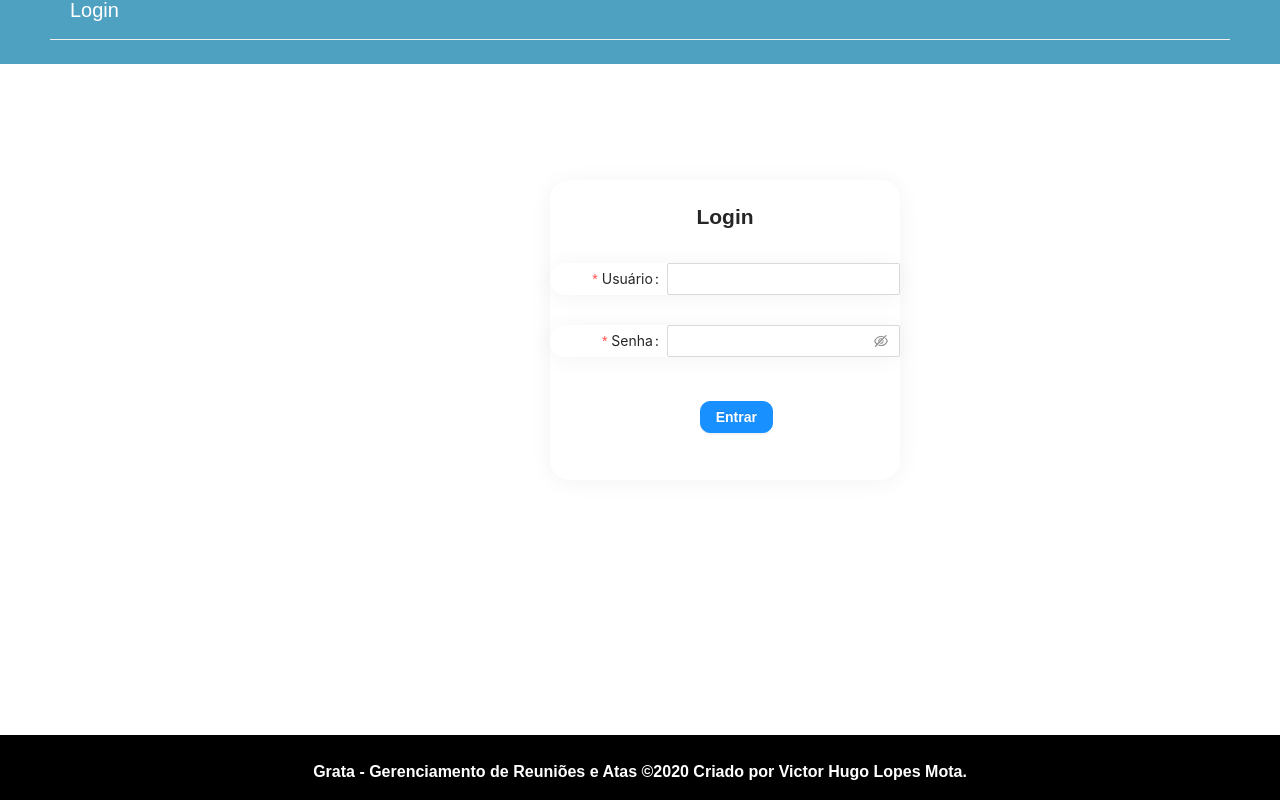
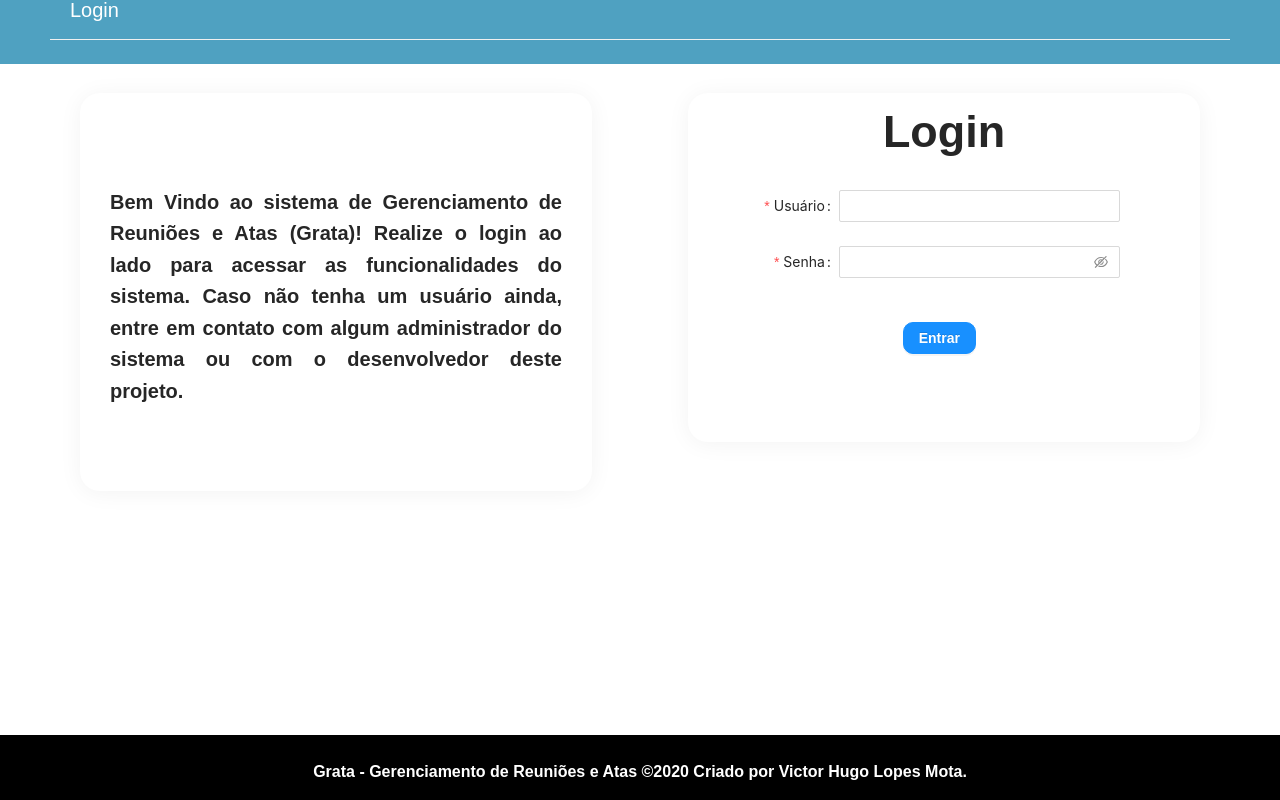
Before and after one commit to MrVictor42/Grata-Frontend-v2, a React (Create React App) app: page /login in a window 1280 px wide. Built offline with nearby package versions, Linux system fonts and the light colour scheme; no server answers.

Commit message:
bettering screen of login

```diff
--- a/src/components/login/Login.js
+++ b/src/components/login/Login.js
@@ -1,7 +1,5 @@
 import React, { Component } from 'react';
-import { Form, Input, Button, Layout } from 'antd';
-
-const { Content } = Layout;
+import { Form, Input, Button } from 'antd';
 
 class Login extends Component {
 
@@ -37,18 +35,30 @@ class Login extends Component {
         };
 
         return (
-            <Content className = 'contentLogin'>
-                <h1 className = 'texth1'> <b> Login </b> </h1>
+            <div className = 'backgroundLogin'>
+                <div className = 'container'>
+                    <div className = 'op1'>
+                        <p className = 'textContent'>
+                            <b>
+                            Bem Vindo ao sistema de Gerenciamento de Reuniões e Atas (Grata)!
+                            Realize o login ao lado para acessar as funcionalidades do sistema.
+                            Caso não tenha um usuário ainda, entre em contato com algum administrador
+                            do sistema ou com o desenvolvedor deste projeto.
+                            </b>
+                        </p>
+                    </div>
+                    <div className = 'op2'>
+                        <h3 className = 'texth1'> <b> Login </b> </h3>
                         <Form { ...layout } name = 'basic' onFinish = { this.handleSubmit } >
                             <Form.Item
-                        label = 'Usuário' name = 'username' className = 'inputFormLoginUser'
+                                label = 'Usuário' name = 'username' className = 'inputFormLogin'
                                 rules = {[{ required: true, message: 'Por Favor, Insira o Seu Usuário!' }]}
                             >
                                 <Input />
                             </Form.Item>
 
                             <Form.Item
-                        label = 'Senha' name = 'password' className = 'inputFormLoginUser'
+                                label = 'Senha' name = 'password' className = 'inputFormLogin'
                                 rules = {[{ required: true, message: 'Por Favor, Insira a Sua Senha!' }]}
                             >
                                 <Input.Password />
@@ -65,7 +75,9 @@ class Login extends Component {
                                 </Button>
                             </Form.Item>
                         </Form>
-            </Content>
+                    </div>
+                </div>
+            </div>
         );
     }
 }
--- a/src/css/layout.css
+++ b/src/css/layout.css
@@ -63,29 +63,27 @@
 
 .contentLogin {
     position: absolute;
-    margin-top: 180px;
-    margin-left: 550px;
+    margin-top: 160px;
+    margin-left: 520px;
     height: 300px;
     box-shadow: 0px 2px 23px rgba(0, 0, 0, 0.05);
     border-radius: 20px;
 }
 
-.inputFormLoginUser {
-    margin-top: 30px;
-    width: 350px;
-    box-shadow: 0px 2px 23px rgba(0, 0, 0, 0.05);
-    border-radius: 20px;
+.inputFormLogin {
+    margin-top: 10px;
+    margin-left: 10px;
+    margin-right: 80px;
 }
 
 .texth1 {
-    margin-top: 20px;
+    margin-top: -60px;
     text-align: center;
     font-family: Arial, Helvetica, sans-serif;
 }
 
 .buttonSubmit {
-    margin-bottom: 25px;
-    margin-left: 33px;
+    margin-left: -180px;
     margin-top: 20px;
     font-family: Arial, Helvetica, sans-serif;
     font-style: normal;
@@ -93,3 +91,41 @@
     color: #FFFFFF;
     border-radius: 10px;
 }
+
+div.container {
+    height: 100%;
+    background: -webkit-linear-gradient(top, white 20%, white 100%);
+}
+
+div.op1 {
+    width: 38%;
+    display: inline-block;
+    background-color: white;
+    font-size: 3vw;
+    text-align: center;
+    margin-top: 29px;
+    margin-left: 80px;
+    padding: 5vw 0vw 5vw 0vw;
+    min-width:40vw;
+    box-shadow: 0px 2px 23px rgba(0, 0, 0, 0.05);
+    border-radius: 20px;
+}
+
+div.op2 {
+    width: 38%;
+    background-color: white;
+    display: inline-block;
+    margin-right: 80px;
+    margin-top: 29px;
+    font-size: 3vw;
+    text-align: center;
+    padding: 5vw 0vw 5vw 0vw;
+    min-width:40vw;
+    float:right;
+    box-shadow: 0px 2px 23px rgba(0, 0, 0, 0.05);
+    border-radius: 20px;
+}
+
+.backgroundLogin {
+    background: black;
+}
```
Lines whose indentation alone changed are shown as unchanged.
